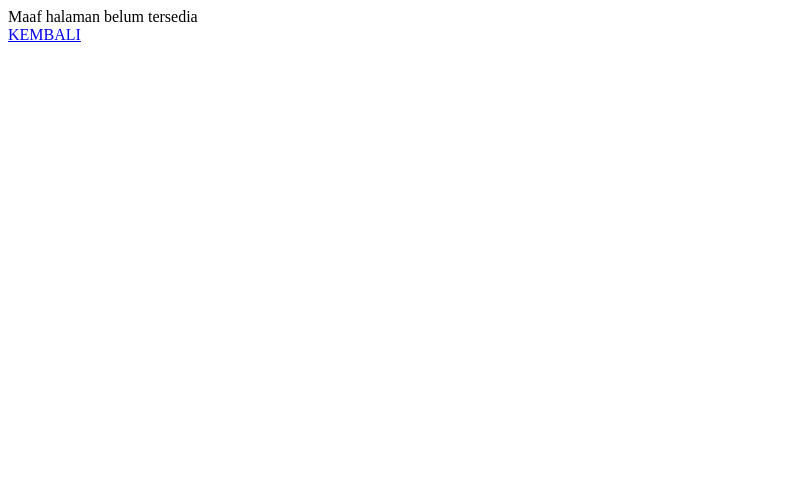
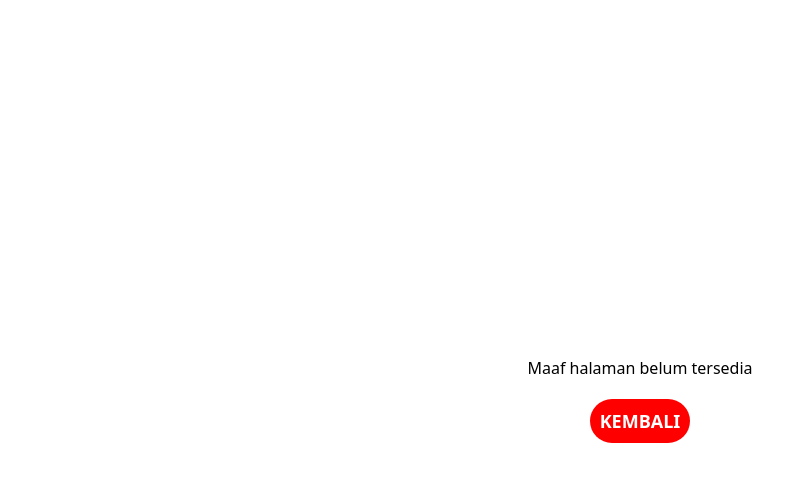
Before and after one commit to fastcologistik/MSDS, a plain HTML site: page error.html in a window 1280 px wide. Shown: the whole page, without its empty margins (0-807 px from the left). Drawn offline with Linux system fonts and the light colour scheme; the site is published under a folder, as on GitHub Pages, so addresses that start at the root find nothing.

Commit message:
Update error.html
Update penamaan url link css

```diff
--- a/error.html
+++ b/error.html
@@ -3,7 +3,7 @@
 <head>
     <meta charset="UTF-8">
     <meta name="viewport" content="width=device-width, initial-scale=1.0">
-    <link rel="stylesheet" href="/error.css">
+    <link rel="stylesheet" href="error.css">
     <title>error!</title>
 </head>
 <body>
```
